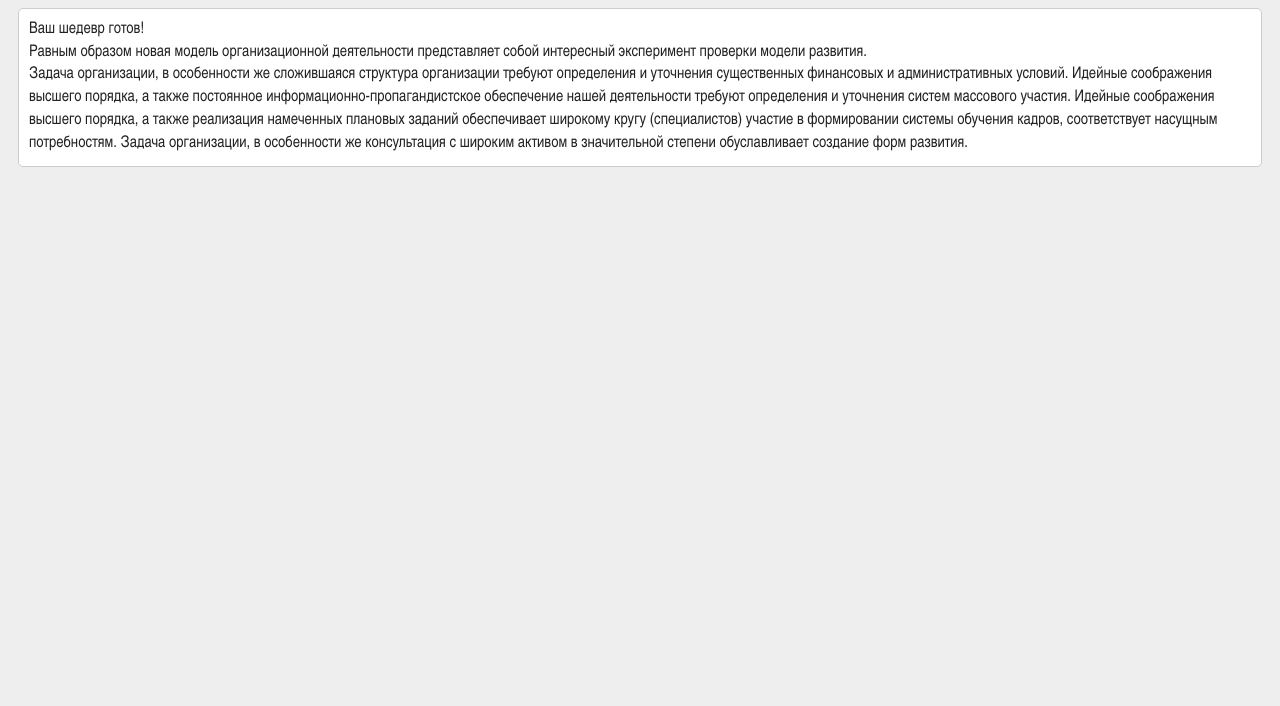
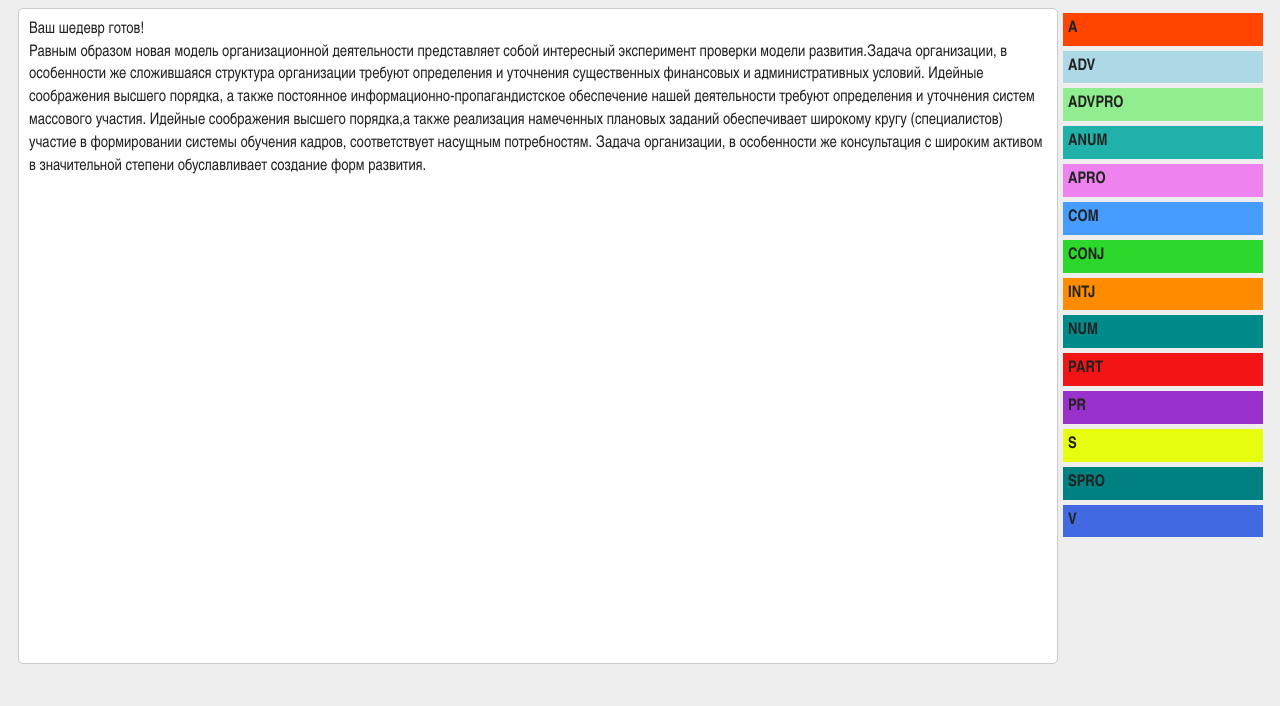
Before and after one commit to serjmax/stemy, a website: page client/index.html in a window 1280 px wide. Shown: the part 94-800 px from the top of the page. Drawn offline with Linux system fonts and the light colour scheme.

Commit message:
add legend

```diff
--- a/client/index.html
+++ b/client/index.html
@@ -22,17 +22,32 @@
     </header>
     <br />
     <div contenteditable id="editor" class="editor">
-      Ваш шедевр готов! <br />
+      Ваш шедевр готов!<br />
       Равным образом новая модель организационной деятельности представляет собой интересный
-      эксперимент проверки модели развития. <br />
-      Задача организации, в особенности же сложившаяся структура организации требуют определения и
-      уточнения существенных финансовых и административных условий. Идейные соображения высшего
-      порядка, а также постоянное информационно-пропагандистское обеспечение нашей деятельности
-      требуют определения и уточнения систем массового участия. Идейные соображения высшего порядка,
-      а также реализация намеченных плановых заданий обеспечивает широкому кругу (специалистов)
-      участие в формировании системы обучения кадров, соответствует насущным потребностям. Задача
-      организации, в особенности же консультация с широким активом в значительной степени
-      обуславливает создание форм развития.
+      эксперимент проверки модели развития.Задача организации, в особенности же сложившаяся
+      структура организации требуют определения и уточнения существенных финансовых и
+      административных условий. Идейные соображения высшего порядка, а также постоянное
+      информационно-пропагандистское обеспечение нашей деятельности требуют определения и уточнения
+      систем массового участия. Идейные соображения высшего порядка,а также реализация намеченных
+      плановых заданий обеспечивает широкому кругу (специалистов) участие в формировании системы
+      обучения кадров, соответствует насущным потребностям. Задача организации, в особенности же
+      консультация с широким активом в значительной степени обуславливает создание форм развития.
+    </div>
+    <div class="legend">
+      <div class="legend-text A">A</div>
+      <div class="legend-text ADV">ADV</div>
+      <div class="legend-text ADVPRO">ADVPRO</div>
+      <div class="legend-text ANUM">ANUM</div>
+      <div class="legend-text APRO">APRO</div>
+      <div class="legend-text COM">COM</div>
+      <div class="legend-text CONJ">CONJ</div>
+      <div class="legend-text INTJ">INTJ</div>
+      <div class="legend-text NUM">NUM</div>
+      <div class="legend-text PART">PART</div>
+      <div class="legend-text PR">PR</div>
+      <div class="legend-text S">S</div>
+      <div class="legend-text SPRO">SPRO</div>
+      <div class="legend-text V">V</div>
     </div>
   </body>
   <script>
--- a/client/main.css
+++ b/client/main.css
@@ -1,3 +1,7 @@
+* {
+  box-sizing: border-box;
+}
+
 body {
   font-family: 'Arial Narrow', Arial, sans-serif;
   font-size: 16px;
@@ -5,6 +9,7 @@ body {
   color: #222;
   background-color: #eee;
   padding: 0 10px 0;
+  overflow: hidden;
 }
 
 h1 {
@@ -15,6 +20,15 @@ h1 {
 
 a {
   text-decoration: none;
+}
+
+span {
+  padding: 1px 4px;
+}
+
+pre {
+  font-family: 'Arial Narrow', Arial, sans-serif;
+  font-size: 16px;
 }
 
 .img {
@@ -28,6 +42,7 @@ a {
 }
 
 .send {
+  width: 200px;
   align-items: center;
   border-radius: 2px;
   display: inline-flex;
@@ -56,8 +71,29 @@ a {
   color: #999;
 }
 
+.send-loading {
+  background-color: #1dd479;
+  color: #222;
+}
+
+.legend {
+  float: left;
+  display: inline-block;
+  width: 200px;
+}
+
+.legend-text {
+  padding: 5px;
+  margin: 5px;
+  width: 100%;
+  font-weight: bold;
+}
+
 .editor {
-  max-height: 90vh;
+  float: left;
+  display: inline-block;
+  height: 82vh;
+  max-width: calc(100vw - 240px);
   padding: 10px;
   border: 1px solid #ccc;
   background-color: #fff;
@@ -75,57 +111,57 @@ a {
 }
 
 .A {
-  color: orangered;
+  background-color: orangered;
 }
 
 .ADV {
-  color: lightblue;
+  background-color: lightblue;
 }
 
 .ADVPRO {
-  color: lightgreen;
+  background-color: lightgreen;
 }
 
 .ANUM {
-  color: lightseagreen;
+  background-color: lightseagreen;
 }
 
 .APRO {
-  color: violet;
+  background-color: violet;
 }
 
 .COM {
-  color: darkblue;
+  background-color: rgb(70, 156, 255);
 }
 
 .CONJ {
-  color: darkgreen;
+  background-color: rgb(44, 216, 44);
 }
 
 .INTJ {
-  color: darkorange;
+  background-color: darkorange;
 }
 
 .NUM {
-  color: darkcyan;
+  background-color: darkcyan;
 }
 
 .PART {
-  color: darkred;
+  background-color: rgb(243, 21, 21);
 }
 
 .PR {
-  color: darkorchid;
+  background-color: darkorchid;
 }
 
 .S {
-  color: brown;
+  background-color: rgb(231, 255, 15);
 }
 
 .SPRO {
-  color: teal;
+  background-color: teal;
 }
 
 .V {
-  color: royalblue;
+  background-color: royalblue;
 }
```
